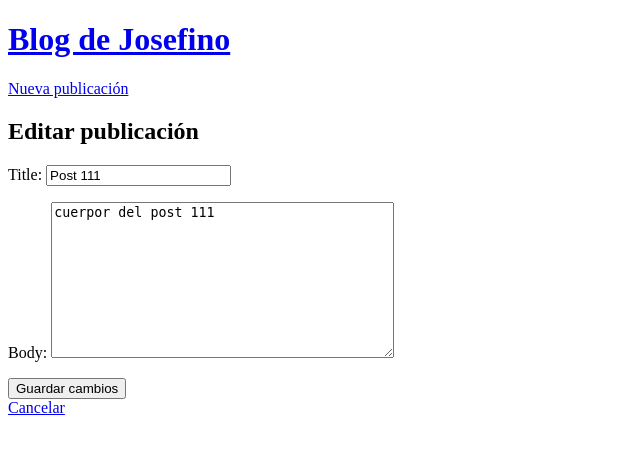
After one commit to osm3rr/blog-django-v1, a Django app: page /publication/1/update/ in a window 1280 px wide. The commit adds this page. Shown: the top 454 px of the page, without its empty margins (0-640 px from the left). Run offline with Django 5.2, Linux system fonts and the light colour scheme; data comes from the database, SQL or seed files in the repository; both versions use the stored data as it was after the commit.

Commit message:
publication update done

```diff
--- a/blog/urls.py
+++ b/blog/urls.py
@@ -3,10 +3,12 @@ from .views import (
                     PublicationListView,
                     PublicationDetailView,
                     PublicationCreateView,
+                    PublicationUpdateView,
                     )
 
 urlpatterns = [
     path('', PublicationListView.as_view(), name='publications-list'),
     path('publication/<int:pk>/', PublicationDetailView.as_view(), name='publication-detail'),
     path('publication/new/', PublicationCreateView.as_view(), name='publication-create'),
+    path('publication/<int:pk>/update/', PublicationUpdateView.as_view(), name='publication-update'),
 ]
--- a/blog/views.py
+++ b/blog/views.py
@@ -1,6 +1,6 @@
 from .models import Publication
 from django.views.generic import ListView, DetailView
-from django.views.generic.edit import CreateView
+from django.views.generic.edit import CreateView, UpdateView
 
 # Create your views here.
 class PublicationListView(ListView):
@@ -15,3 +15,8 @@ class PublicationCreateView(CreateView):
     model = Publication
     template_name = 'publication-create.html'
     fields = ['title', 'body', 'author']
+
+class PublicationUpdateView(UpdateView):
+    model = Publication
+    template_name = 'publication-update.html'
+    fields = ['title', 'body']
--- a/templates/publication-detail.html
+++ b/templates/publication-detail.html
@@ -4,4 +4,7 @@
     <h2>{{ publication.title }}</h2>
     <p>{{ publication.author }}</p>
     <p>{{ publication.body }}</p>
+
+    <!-- boton para editar -->
+    <a href="{% url 'publication-update' publication.pk %}">Actualizar</a>
 {% endblock content %}
--- /dev/null
+++ b/templates/publication-update.html
@@ -0,0 +1,11 @@
+{% extends "_base.html" %}
+
+{% block content %}
+    <h2>Editar publicación</h2>
+    <form method="post">
+        {% csrf_token %}
+        {{ form.as_p }}
+        <button type="submit">Guardar cambios</button>
+    </form>
+    <a href="{% url 'publications-list' %}">Cancelar</a>
+{% endblock content %}
```
Also changed, not shown: db.sqlite3.
